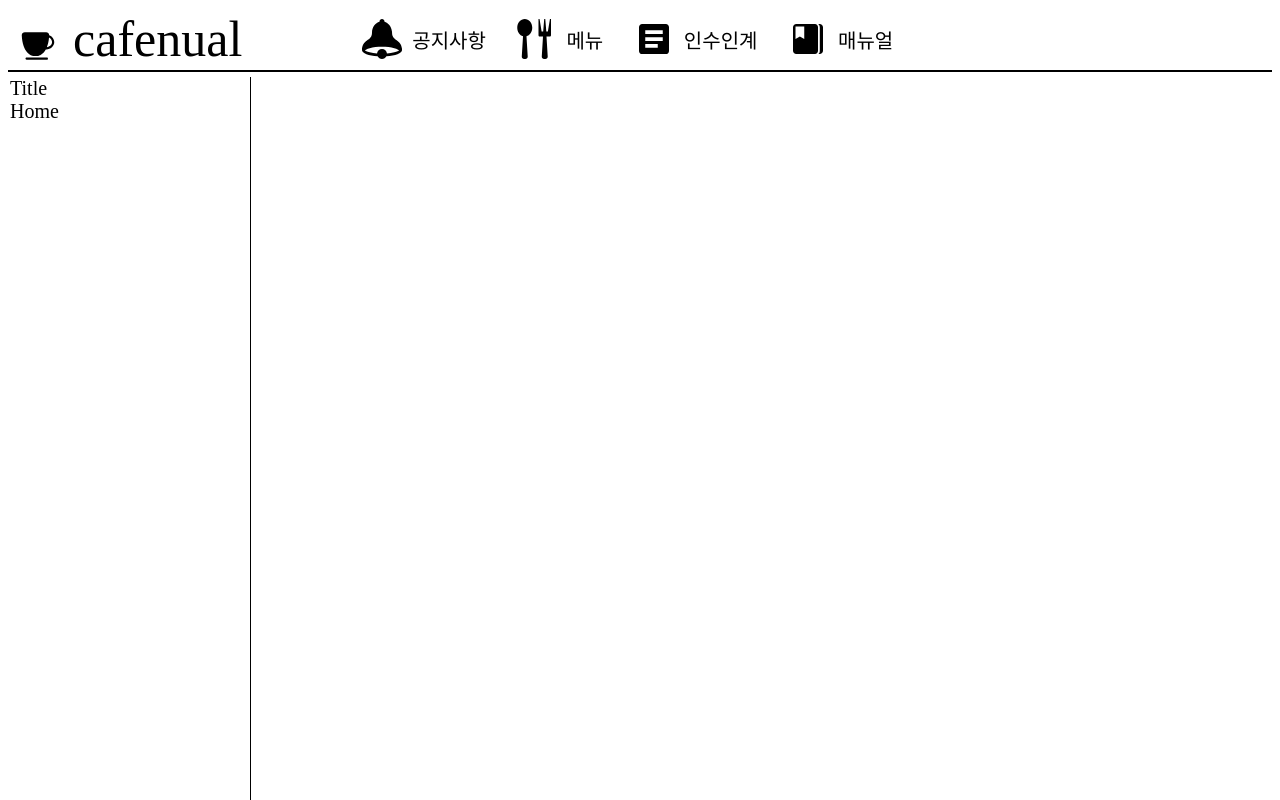
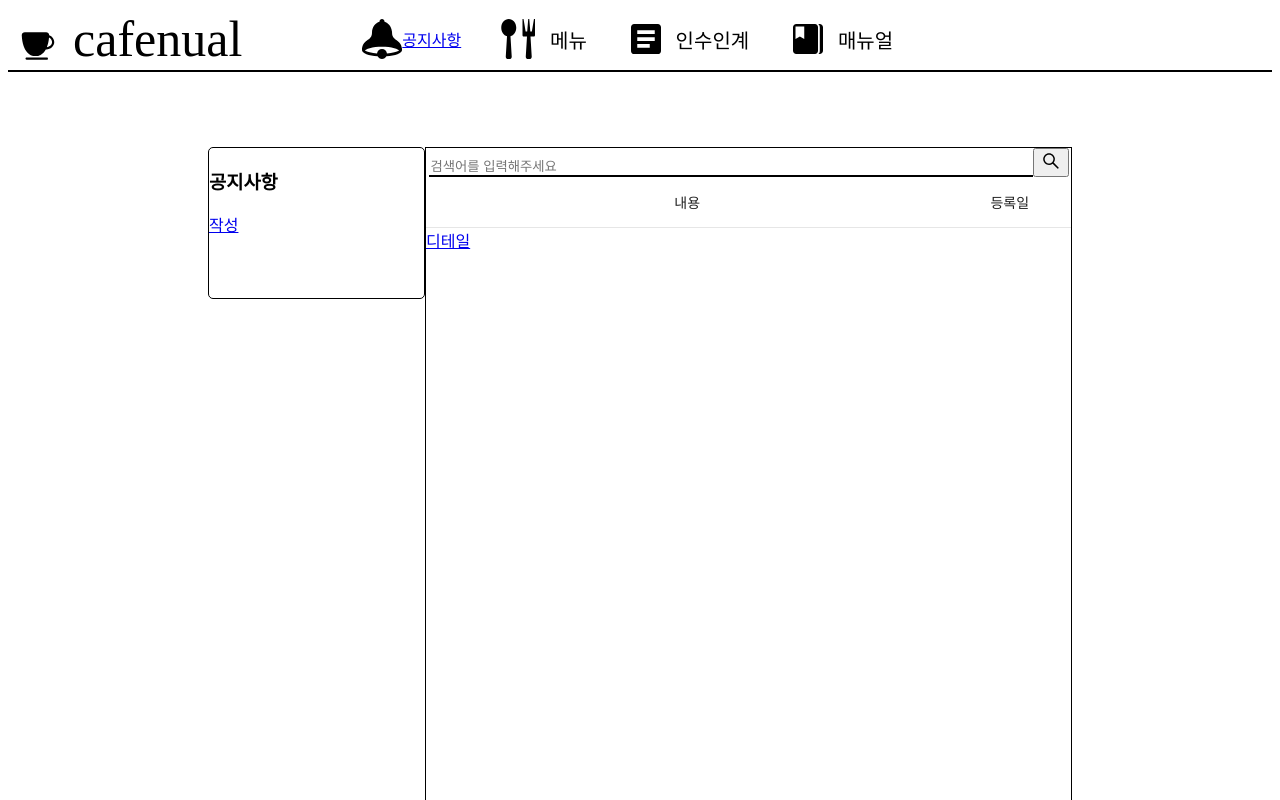
Before and after one commit to cafenual/cafenual-mirr, a React (Create React App) app: page /notice in a window 1280 px wide. Shown: the top 800 px of the page. Built offline with nearby package versions, Linux system fonts and the light colour scheme.

Commit message:
Implements : 공지사항 구현

```diff
--- a/src/App.js
+++ b/src/App.js
@@ -5,7 +5,9 @@ import Login from "./pages/Login/Login";
 import Header from "./layouts/Header/Header";
 import { BrowserRouter } from "react-router-dom";
 import DashBoardAD from "pages/Dashboard/DashBoardAD";
-import Sidemenu from "layouts/Sidemenu/Sidemenu";
+import NoticeList from "pages/Notice/NoticeList/noticelist";
+import noticedetail from "pages/Notice/NoticeDetail/noticedetail";
+import noticeupload from "pages/Notice/NoticeUpload/noticeupload";
 
 function App() {
   return (
@@ -13,13 +15,15 @@ function App() {
       {/*헤더랑 화면이 같이 뜨게 하는법 */}
       <BrowserRouter>
         <Header />
-        <Sidemenu />
         <div>
           <Switch>
             <Route path="/worklog" component={WorkLog} />
             <Route exact path="/login" component={Login} />
             <Route exact path="/signup" component={Signup} />
             <Route exact path="/dashboard" component={DashBoardAD} />
+            <Route exact path="/notice" component={NoticeList} />
+            <Route exact path="/notice/detail" component={noticedetail} />
+            <Route exact path="/notice/upload" component={noticeupload} />
           </Switch>
         </div>
       </BrowserRouter>
--- a/src/layouts/header/Header.js
+++ b/src/layouts/header/Header.js
@@ -14,7 +14,7 @@ const Header = () => {
         <div className="headermenu">
           <div className="notice flexbox">
             <ImBell size="40" />
-            <span>공지사항</span>
+            <a href="/notice">공지사항</a>
           </div>
           <div className="recipe flexbox">
             <ImSpoonKnife size="40" />
--- /dev/null
+++ b/src/pages/Notice/NoticeDetail/noticedetail.js
@@ -0,0 +1,35 @@
+import React from "react";
+import "./noticedetail.scss";
+const noticedetail = () => {
+  return (
+    <>
+      <div id="NoticeDetail" className="page-layout">
+        <div className="tit">
+          <h4 className="tit-corp">
+            <a href="/notice">공지사항</a>
+          </h4>
+        </div>
+        <div className="notice-cont">
+          <div className="content-tit">
+            title
+            <div className="tit-date"></div>
+          </div>
+          <div className="content-cont"></div>
+          <div className="content-btn">
+            <a className="btn-move">이전</a>
+            <a className="btn-move">다음</a>
+            <a href="/notice" className="btn-list">
+              목록
+            </a>
+            <a href="/notice/edit" className="btn-list">
+              수정
+            </a>
+            <a className="btn-list">삭제</a>
+          </div>
+        </div>
+      </div>
+    </>
+  );
+};
+
+export default noticedetail;
--- /dev/null
+++ b/src/pages/Notice/NoticeDetail/noticedetail.scss
@@ -0,0 +1,61 @@
+#NoticeDetail {
+  .tit {
+    float: left;
+  }
+  .notice-cont {
+    float: right;
+    width: 1000px;
+    margin-right: 200px;
+
+    .content-tit {
+      width: 580px;
+      margin: 0 auto;
+      padding: 76px 0;
+      font-weight: 700;
+      font-size: 2rem;
+      text-align: center;
+      .tit-date {
+        font-size: 1rem;
+        color: rgb(73, 80, 87);
+        padding: 20px;
+      }
+    }
+
+    .content-cont {
+      overflow: hidden;
+      width: 700px;
+      margin: 0 auto;
+      margin-top: 50px;
+      word-break: normal;
+      padding-bottom: 200px;
+      border-bottom: 1px solid #e9ecef;
+    }
+    .content-btn {
+      padding-top: 20px;
+      width: 700px;
+      margin: 0 auto;
+      .btn-move {
+        float: left;
+        width: 98px;
+        height: 38px;
+        margin-right: 10px;
+        border: 1px solid #1e1e1e;
+        font-size: 14px;
+        line-height: 38px;
+        color: #1e1e1e;
+        text-align: center;
+      }
+      .btn-list {
+        float: right;
+        width: 100px;
+        height: 40px;
+        margin-left: 10px;
+        font-size: 14px;
+        line-height: 40px;
+        color: #fff;
+        background-color: #4d4d4d;
+        text-align: center;
+      }
+    }
+  }
+}
--- /dev/null
+++ b/src/pages/Notice/NoticeList/noticelist.js
@@ -0,0 +1,59 @@
+import React from "react";
+import "./noticelist.scss";
+import { AiOutlineSearch } from "react-icons/ai";
+
+const index = () => {
+  return (
+    <div id="notice">
+      <div className="left">
+        <div className="stitle">
+          <h3>공지사항</h3>
+        </div>
+        <div className="write">
+          <a href="/notice/upload">작성</a>
+        </div>
+      </div>
+      <div className="right">
+        <div className="search">
+          <div className="searchbar">
+            <center>
+              <input
+                type="text"
+                className="searchindex"
+                placeholder="검색어를 입력해주세요"
+              />
+              <button type="submit" className="serachicon">
+                <AiOutlineSearch size="20" />
+              </button>
+            </center>
+          </div>
+        </div>
+
+        <div className="table-comm">
+          <table className="table">
+            <colgroup>
+              <col className="coll" />
+              <col className="colr" />
+            </colgroup>
+            <thead>
+              <tr>
+                <th scope="col">내용</th>
+                <th scope="col">등록일</th>
+              </tr>
+            </thead>
+            <tbody>
+              <a href="/notice/detail">디테일</a>
+            </tbody>
+          </table>
+        </div>
+
+        <div className="paging-comm"></div>
+      </div>
+    </div>
+  );
+};
+
+{
+  /* 질문사항 css float, pagination*/
+}
+export default index;
--- /dev/null
+++ b/src/pages/Notice/NoticeList/noticelist.scss
@@ -0,0 +1,61 @@
+#notice {
+  display: flex;
+  margin-left: 200px;
+  margin-right: 200px;
+  margin-top: 75px;
+  .left {
+    flex: 1;
+    width: 200px;
+    height: 150px;
+    border: 1px solid black;
+    border-radius: 5px;
+  }
+  .right {
+    flex: 3;
+    height: 800px;
+    border: 1px solid black;
+    .search {
+      .searchbar {
+        .searchindex {
+          width: 600px;
+          border: none;
+          border-bottom: 2px solid black;
+        }
+        .searchicon {
+          border: 0 none;
+          background-color: transparent;
+          cursor: pointer;
+        }
+      }
+    }
+    .table {
+      width: 100%;
+      border-collapse: collapse;
+      border-spacing: 0;
+      table-layout: fixed;
+      colgroup {
+        .coll {
+          width: 81%;
+        }
+        .colr {
+          width: 19%;
+        }
+      }
+      th {
+        padding: 15px 20px;
+        color: #1e1e1e;
+        border-left: 0 none;
+        text-align: center;
+        border-bottom: 1px solid #e6e6e6;
+        font-weight: normal;
+        font-size: 14px;
+      }
+      td {
+        border-bottom: 1px solid #e6e6e6;
+        font-size: 14px;
+        line-height: 26px;
+        text-align: center;
+      }
+    }
+  }
+}
--- /dev/null
+++ b/src/pages/Notice/NoticeUpload/noticeupload.js
@@ -0,0 +1,19 @@
+import React from "react";
+import "./noticeupload.scss";
+
+const noticeupload = () => {
+  return (
+    <div id="NoticeUpload">
+      <div className="upload-form">
+        <form action="">
+          <input type="text" value="제목" placeholder="제목을 입력하세요" />
+          <div className="write-cont"></div>
+
+          <button type="submit">등록하기</button>
+        </form>
+      </div>
+    </div>
+  );
+};
+
+export default noticeupload;
--- /dev/null
+++ b/src/pages/Notice/NoticeUpload/noticeupload.scss
@@ -0,0 +1,36 @@
+#NoticeUpload {
+  .upload-form {
+    width: 870px;
+    margin: 0 auto;
+    padding: 60px 0;
+    input {
+      display: block;
+      padding: 18px;
+      font-size: 2.75rem;
+      width: 100%;
+      margin-bottom: 20px;
+      line-height: 1.5;
+      outline: none;
+      border: none;
+      font-weight: bold;
+      color: rgb(33, 37, 41);
+      text-align: center;
+    }
+    .write-cont {
+      height: 600px;
+      overflow: scroll;
+      overflow-x: hidden;
+      margin-bottom: 30px;
+    }
+    button[type="submit"] {
+      display: block;
+      margin: 0 auto;
+      width: 100px;
+      height: 40px;
+      font-size: 14px;
+      line-height: 40px;
+      color: #fff;
+      background-color: #4d4d4d;
+    }
+  }
+}
```
